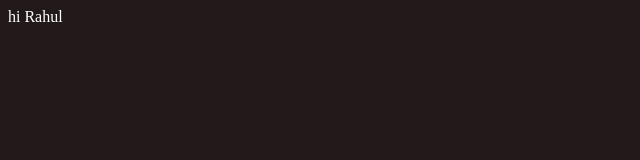
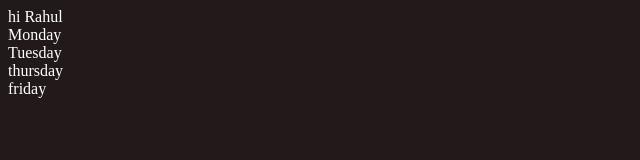
Before and after one commit to irahulkumar1/jsPractice, a website: page dom/index.html in a window 1280 px wide. Shown: the whole page, without its empty margins (0-640 px from the left). Drawn offline with Linux system fonts and the light colour scheme.

Commit message:
added code to lear DOM

```diff
--- a/dom/index.html
+++ b/dom/index.html
@@ -13,5 +13,11 @@
 </head>
 <body class="bg">
     <div>hi Rahul </div>
+    <div class="parent">
+        <div class="day">Monday</div>
+        <div class="day">Tuesday</div>
+        <div class="day">thursday</div>
+        <div class="day">friday</div>
+       </div>
 </body>
 </html>
```
Also changed, not shown: dom/two.html (added, +11 -0 lines).
